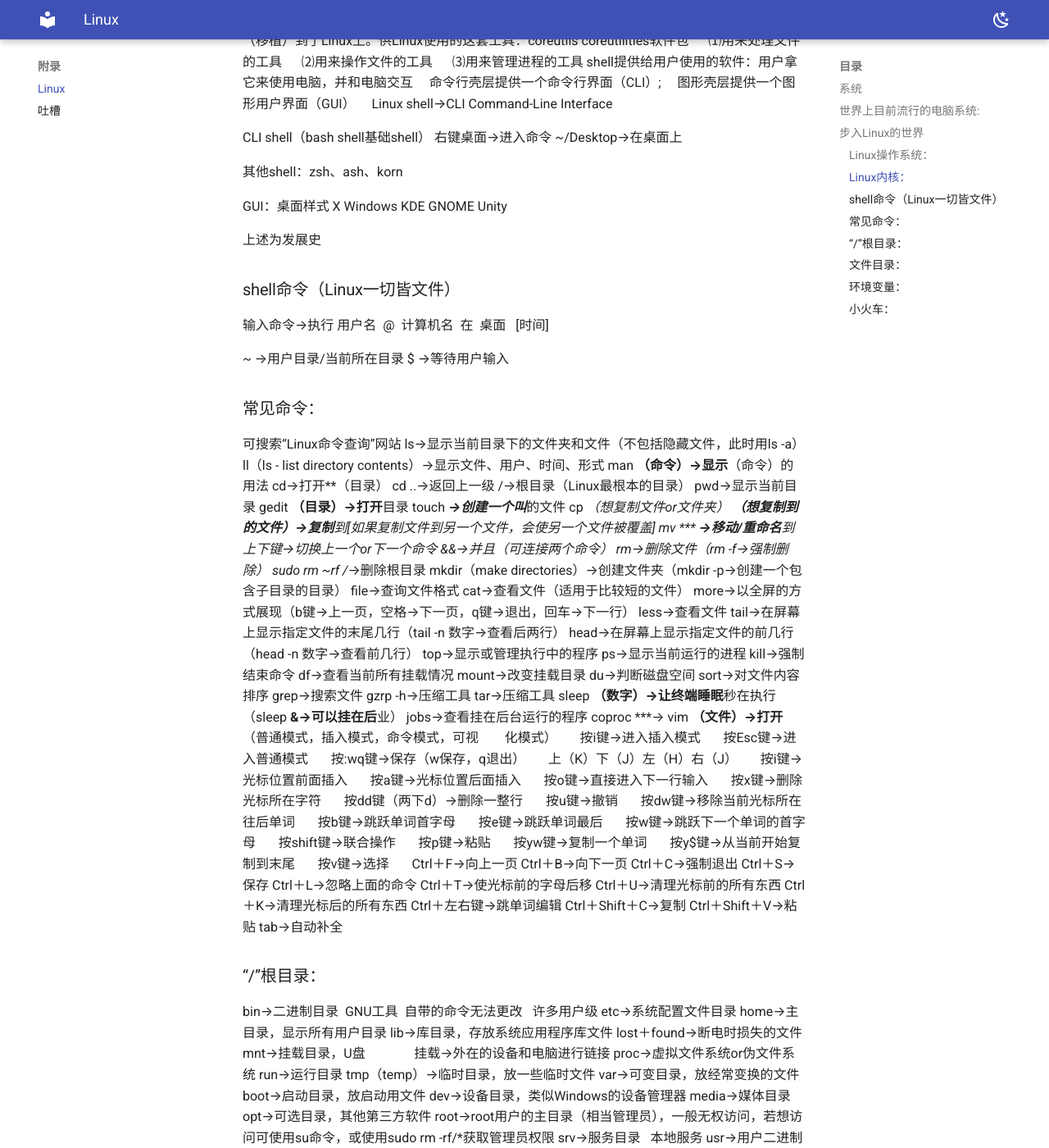
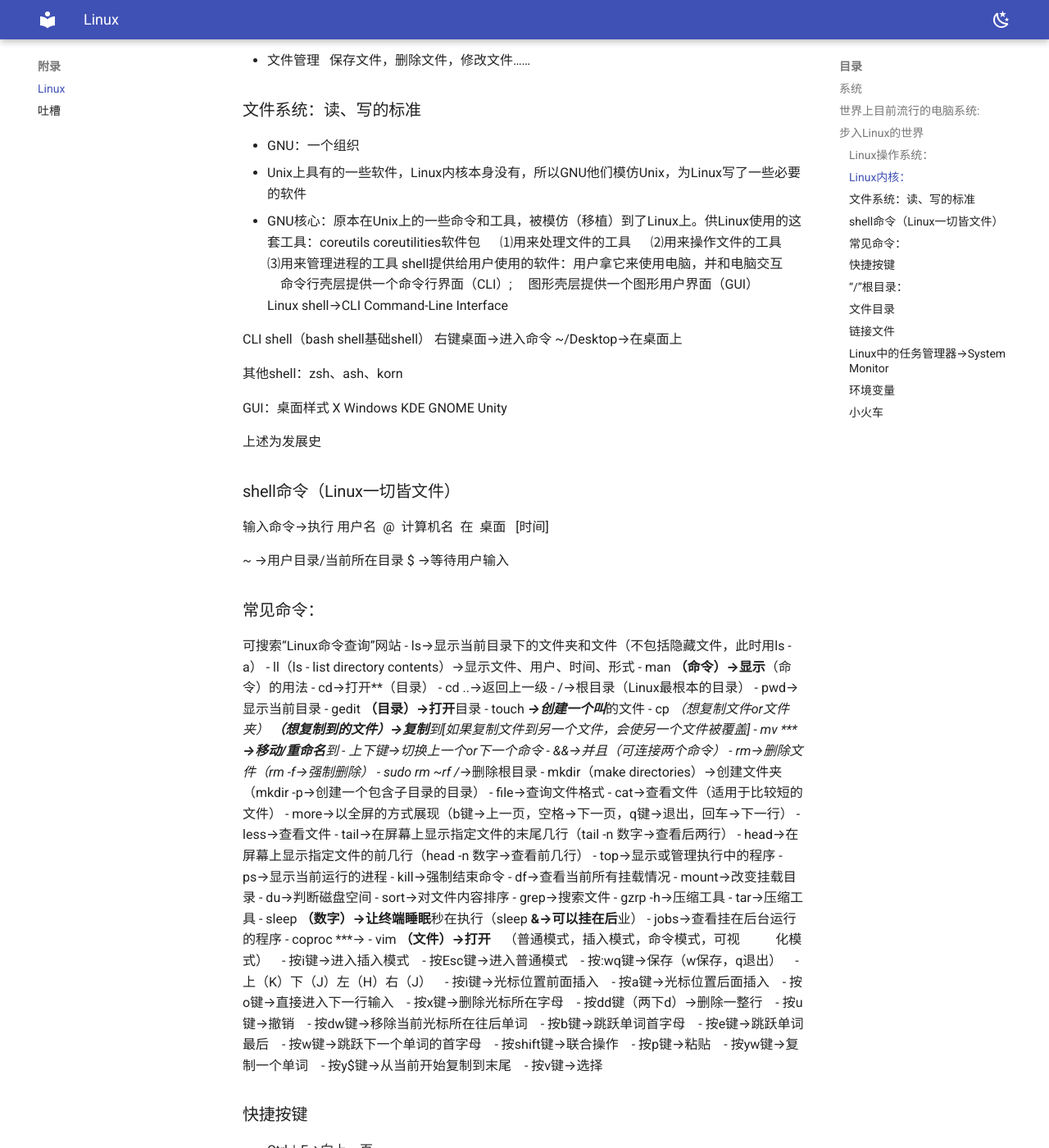
Before and after one commit to An-momomo/mo-blog, an MkDocs documentation site: the page built from docs/Linux/Linux.md, in a window 1280 px wide and 1400 px high, scrolled down 1019 px. Shown: the whole window at 82% size. Built offline with MkDocs 1.6.1 and Material for MkDocs 9.7.7, drawn with Linux system fonts in a browser that asks for light colours; some of the changed text lies outside the part shown.

Commit message:
2023-12-27_17:15:14 update

```diff
--- a/docs/Linux/Linux.md
+++ b/docs/Linux/Linux.md
@@ -6,10 +6,10 @@
       PS：没有系统开机只能看到电脑图标
 
 ### 世界上目前流行的电脑系统:
-Windows——微软——比尔盖茨
-Linux——林纳斯·托瓦斯创造
+- Windows——微软——比尔盖茨
+- Linux——林纳斯·托瓦斯创造
       PS:严格来说，liunx是单指操系统的内核
-Unix(Linux的爸爸)——20世纪七十年代于贝尔实验室开发——由C语言创始人创造
+- Unix(Linux的爸爸)——20世纪七十年代于贝尔实验室开发——由C语言创始人创造
 
 开放源代码(开源):我写的代码我公开 公众于世界 集思广益 非商业性
       PS:安卓系统(手机)也是开源的，其核心为Linux。小米、OPPO、vivo、华为……也是由安卓系统改编来的，so我们经常能在手机上看到“基于Android xxx的xx”意味基于安卓系统改编的。安卓系统原版是Google Pixel系列，不在中国内地销售，不支持中国的网络。
@@ -29,28 +29,29 @@ Shell↓
 
 ### Linux操作系统：
 四个部分
-Linux kernel内核
-GNU工具
-GUI Desktop环境
-Application应用
+- Linux kernel内核
+- GNU工具
+- GUI Desktop环境
+- Application应用
 
 ### Linux内核：
-硬件设备   管理使用
-软件程序（系统）——操作软件
-系统内存
-文件管理   保存文件，删除文件，修改文件……
+- 硬件设备   管理使用
+- 软件程序（系统）——操作软件
+- 系统内存
+- 文件管理   保存文件，删除文件，修改文件……
 
-文件系统：读、写的标准
-GNU：一个组织
-Unix上具有的一些软件，Linux内核本身没有，所以GNU他们模仿Unix，为Linux写了一些必要的软件
-GNU核心：原本在Unix上的一些命令和工具，被模仿（移植）到了Linux上。供Linux使用的这套工具：coreutils coreutilities软件包
-     ⑴用来处理文件的工具
-     ⑵用来操作文件的工具
-     ⑶用来管理进程的工具
-shell提供给用户使用的软件：用户拿它来使用电脑，并和电脑交互
-    命令行壳层提供一个命令行界面（CLI）;
-    图形壳层提供一个图形用户界面（GUI）
-    Linux shell→CLI Command-Line Interface
+### 文件系统：读、写的标准
+
+- GNU：一个组织
+- Unix上具有的一些软件，Linux内核本身没有，所以GNU他们模仿Unix，为Linux写了一些必要的软件
+- GNU核心：原本在Unix上的一些命令和工具，被模仿（移植）到了Linux上。供Linux使用的这套工具：coreutils coreutilities软件包
+       ⑴用来处理文件的工具
+       ⑵用来操作文件的工具
+       ⑶用来管理进程的工具
+  shell提供给用户使用的软件：用户拿它来使用电脑，并和电脑交互
+      命令行壳层提供一个命令行界面（CLI）;
+      图形壳层提供一个图形用户界面（GUI）
+      Linux shell→CLI Command-Line Interface
 
 CLI shell（bash shell基础shell）
 右键桌面→进入命令
@@ -81,134 +82,134 @@ $ →等待用户输入
 
 ### 常见命令：
 可搜索“Linux命令查询”网站
-ls→显示当前目录下的文件夹和文件（不包括隐藏文件，此时用ls -a）
-ll（ls - list directory contents）→显示文件、用户、时间、形式
-man **（命令）→显示**（命令）的用法
-cd→打开**（目录）
-cd ..→返回上一级
-/→根目录（Linux最根本的目录）
-pwd→显示当前目录
-gedit **（目录）→打开**目录
-touch ***→创建一个叫***的文件
-cp ***（想复制文件or文件夹） **（想复制到的文件）→复制***到**[如果复制文件到另一个文件，会使另一个文件被覆盖]
-mv *** **→移动/重命名***到**
-上下键→切换上一个or下一个命令
-&&→并且（可连接两个命令）
-rm→删除文件（rm -f→强制删除）
-sudo rm ~rf /*→删除根目录
-mkdir（make directories）→创建文件夹（mkdir -p→创建一个包含子目录的目录）
-file→查询文件格式
-cat→查看文件（适用于比较短的文件）
-more→以全屏的方式展现（b键→上一页，空格→下一页，q键→退出，回车→下一行）
-less→查看文件
-tail→在屏幕上显示指定文件的末尾几行（tail -n 数字→查看后两行）
-head→在屏幕上显示指定文件的前几行（head -n 数字→查看前几行）
-top→显示或管理执行中的程序
-ps→显示当前运行的进程
-kill→强制结束命令
-df→查看当前所有挂载情况
-mount→改变挂载目录
-du→判断磁盘空间
-sort→对文件内容排序
-grep→搜索文件
-gzrp -h→压缩工具
-tar→压缩工具
-sleep **（数字）→让终端睡眠**秒在执行（sleep **&→可以挂在后台做业）
-jobs→查看挂在后台运行的程序
-coproc ***→
-vim **（文件）→打开**
+- ls→显示当前目录下的文件夹和文件（不包括隐藏文件，此时用ls -a）
+- ll（ls - list directory contents）→显示文件、用户、时间、形式
+- man **（命令）→显示**（命令）的用法
+- cd→打开**（目录）
+- cd ..→返回上一级
+- /→根目录（Linux最根本的目录）
+- pwd→显示当前目录
+- gedit **（目录）→打开**目录
+- touch ***→创建一个叫***的文件
+- cp ***（想复制文件or文件夹） **（想复制到的文件）→复制***到**[如果复制文件到另一个文件，会使另一个文件被覆盖]
+- mv *** **→移动/重命名***到**
+- 上下键→切换上一个or下一个命令
+- &&→并且（可连接两个命令）
+- rm→删除文件（rm -f→强制删除）
+- sudo rm ~rf /*→删除根目录
+- mkdir（make directories）→创建文件夹（mkdir -p→创建一个包含子目录的目录）
+- file→查询文件格式
+- cat→查看文件（适用于比较短的文件）
+- more→以全屏的方式展现（b键→上一页，空格→下一页，q键→退出，回车→下一行）
+- less→查看文件
+- tail→在屏幕上显示指定文件的末尾几行（tail -n 数字→查看后两行）
+- head→在屏幕上显示指定文件的前几行（head -n 数字→查看前几行）
+- top→显示或管理执行中的程序
+- ps→显示当前运行的进程
+- kill→强制结束命令
+- df→查看当前所有挂载情况
+- mount→改变挂载目录
+- du→判断磁盘空间
+- sort→对文件内容排序
+- grep→搜索文件
+- gzrp -h→压缩工具
+- tar→压缩工具
+- sleep **（数字）→让终端睡眠**秒在执行（sleep **&→可以挂在后台做业）
+- jobs→查看挂在后台运行的程序
+- coproc ***→
+- vim **（文件）→打开**
    （普通模式，插入模式，命令模式，可视
-       化模式）
-      按i键→进入插入模式
-      按Esc键→进入普通模式
-      按:wq键→保存（w保存，q退出）
-      上（K）下（J）左（H）右（J）
-      按i键→光标位置前面插入
-      按a键→光标位置后面插入
-      按o键→直接进入下一行输入
-      按x键→删除光标所在字符
-      按dd键（两下d）→删除一整行
-      按u键→撤销
-      按dw键→移除当前光标所在往后单词
-      按b键→跳跃单词首字母
-      按e键→跳跃单词最后
-      按w键→跳跃下一个单词的首字母
-      按shift键→联合操作
-      按p键→粘贴
-      按yw键→复制一个单词
-      按y$键→从当前开始复制到末尾
-      按v键→选择
+          化模式）
+      -  按i键→进入插入模式
+      - 按Esc键→进入普通模式
+      - 按:wq键→保存（w保存，q退出）
+      - 上（K）下（J）左（H）右（J）
+      - 按i键→光标位置前面插入
+      - 按a键→光标位置后面插入
+      - 按o键→直接进入下一行输入
+      - 按x键→删除光标所在字母
+      - 按dd键（两下d）→删除一整行
+      - 按u键→撤销
+      - 按dw键→移除当前光标所在往后单词
+      - 按b键→跳跃单词首字母
+      - 按e键→跳跃单词最后
+      - 按w键→跳跃下一个单词的首字母
+      - 按shift键→联合操作
+      - 按p键→粘贴
+      - 按yw键→复制一个单词
+      - 按y$键→从当前开始复制到末尾
+      - 按v键→选择
 
-Ctrl＋F→向上一页
-Ctrl＋B→向下一页
-Ctrl＋C→强制退出
-Ctrl＋S→保存
-Ctrl＋L→忽略上面的命令
-Ctrl＋T→使光标前的字母后移
-Ctrl＋U→清理光标前的所有东西
-Ctrl＋K→清理光标后的所有东西
-Ctrl＋左右键→跳单词编辑
-Ctrl＋Shift＋C→复制
-Ctrl＋Shift＋V→粘贴
-tab→自动补全
+### 快捷按键
+- Ctrl＋F→向上一页
+- Ctrl＋B→向下一页
+- Ctrl＋C→强制退出
+- Ctrl＋S→保存
+- Ctrl＋L→忽略上面的命令
+- Ctrl＋T→使光标前的字母后移
+- Ctrl＋U→清理光标前的所有东西
+- Ctrl＋K→清理光标后的所有东西
+- Ctrl＋左右键→跳单词编辑
+- Ctrl＋Shift＋C→复制
+- Ctrl＋Shift＋V→粘贴
+- tab→自动补全
 
 ### “/”根目录：
-bin→二进制目录  GNU工具  自带的命令无法更改   许多用户级
-etc→系统配置文件目录
-home→主目录，显示所有用户目录
-lib→库目录，存放系统应用程序库文件
-lost＋found→断电时损失的文件
-mnt→挂载目录，U盘
-              挂载→外在的设备和电脑进行链接
-proc→虚拟文件系统or伪文件系统
-run→运行目录
-tmp（temp）→临时目录，放一些临时文件
-var→可变目录，放经常变换的文件
-boot→启动目录，放启动用文件
-dev→设备目录，类似Windows的设备管理器
-media→媒体目录
-opt→可选目录，其他第三方软件
-root→root用户的主目录（相当管理员），一般无权访问，若想访问可使用su命令，或使用sudo rm -rf/*获取管理员权限
-srv→服务目录   本地服务
-usr→用户二进制目录，普通用户使用的GUN目录（usr/bin→可找到自己下载的软件）
+- bin→二进制目录  GNU工具  自带的命令无法更改   许多用户级
+- etc→系统配置文件目录
+- home→主目录，显示所有用户目录
+- lib→库目录，存放系统应用程序库文件
+- lost＋found→断电时损失的文件
+- mnt→挂载目录，U盘，挂载→外在的设备和电脑进行链接
+- proc→虚拟文件系统or伪文件系统
+- run→运行目录
+- tmp（temp）→临时目录，放一些临时文件
+- var→可变目录，放经常变换的文件
+- boot→启动目录，放启动用文件
+- dev→设备目录，类似Windows的设备管理器
+- media→媒体目录
+- opt→可选目录，其他第三方软件
+- root→root用户的主目录（相当管理员），一般无权访问，若想访问可使用su命令，或使用sudo rm -rf/*获取管理员权限
+- srv→服务目录   本地服务
+- usr→用户二进制目录，普通用户使用的GUN目录（usr/bin→可找到自己下载的软件）
 
 FHS→文件层级标准
 可在http://www.pathname.com中寻找最新版
 
 
 cd解析
-### 文件目录：
-绝对路径：全部的路径
-相对路径：不全的路径（一定要设置故事背景前提）
+### 文件目录
+- 绝对路径：全部的路径
+- 相对路径：不全的路径（一定要设置故事背景前提）
      PS：Linux使用相对路径时最前方要去掉
-         “/”
-     PPS：使用“.（当前文件夹）”就可以使
-             用“/”
+          “/”
+      PPS：使用“.（当前文件夹）”就可以使
+              用“/”
 
-链接文件
-符号链接（软连接）→快捷方式→左下角带箭头[原来的文件or文件夹必须存在]
-硬连接
+### 链接文件
+- 符号链接（软连接）→快捷方式→左下角带箭头[原来的文件or文件夹必须存在]
+- 硬连接
 
-Linux中的任务管理器→System Monitor
-processes→进程
-Resources→空间
-File Systems→
+### Linux中的任务管理器→System Monitor
+- processes→进程
+- Resources→空间
+- File Systems→
 
 
 “;”在命令中的作用
 →可以依次执行命令
 
 
-### 环境变量：
-系统变量
-用户变量：用户所在变量
+### 环境变量
+- 系统变量
+- 用户变量：用户所在变量
 
-全局变量
-局部变量
+- 全局变量
+- 局部变量
 
 
 
 
-### 小火车：
-安装：sudo apt install sl
-卸载：sudo apt remove sl
+### 小火车
+- 安装：sudo apt install sl
+- 卸载：sudo apt remove sl
```
